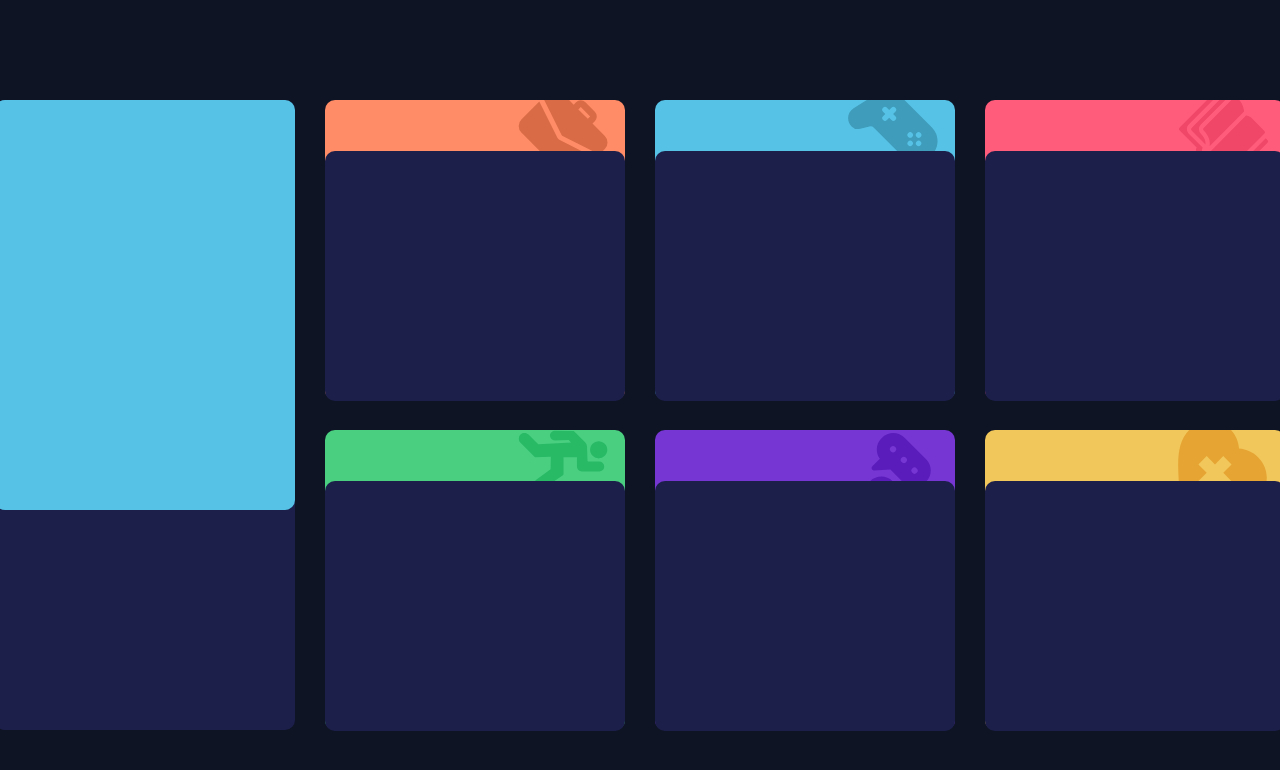
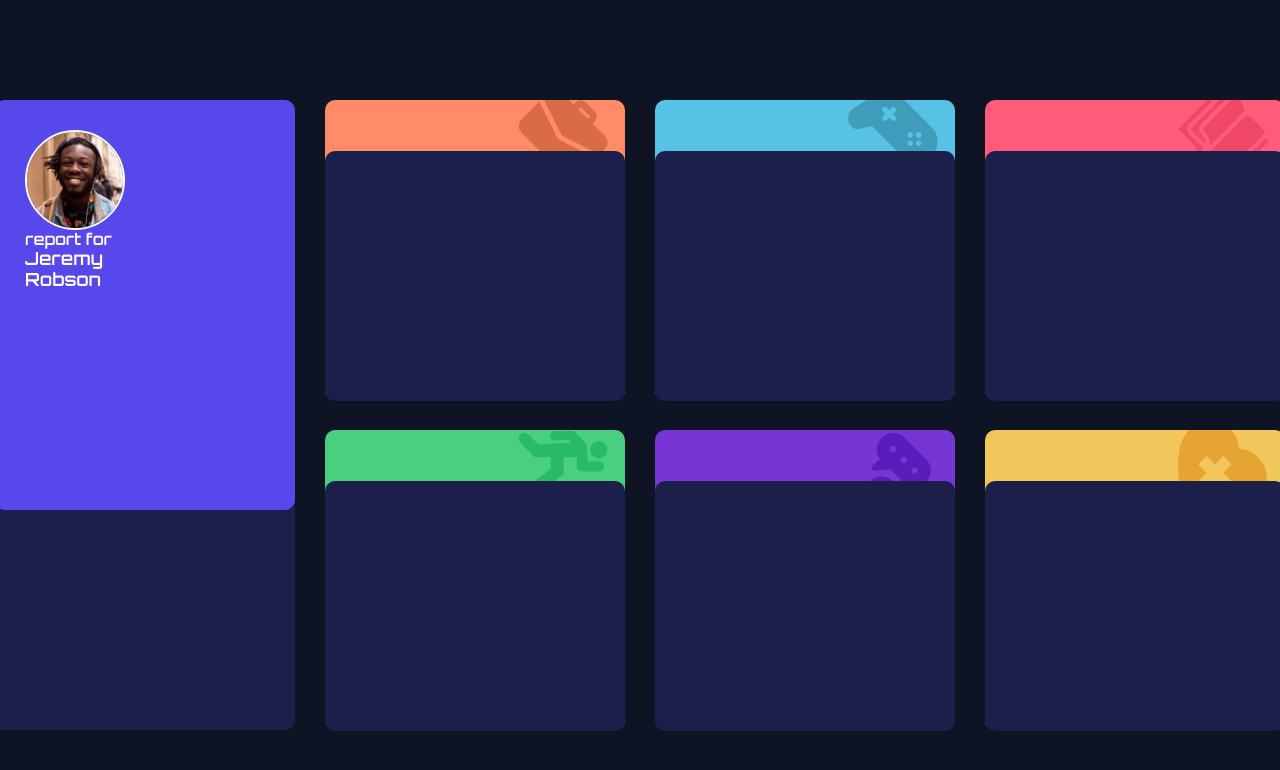
Before and after one commit to CarlosEcheverri2/Dashboar-Control-Tiempo, a plain HTML site: page index.html in a window 1280 px wide. Drawn offline with Linux system fonts and the light colour scheme.

Commit message:
cualquier cosa

```diff
--- a/css/style.css
+++ b/css/style.css
@@ -85,5 +85,22 @@ body {
   width: 300px;
   height: 410px;
   border-radius: 10px;
-  background-color: var(--Softblue);
+  background-color: hsl(246, 80%, 60%);
+  padding: 30px;
 }
+
+.perfil__imagen {
+  width: 100px;
+  height: 100px;
+  border-radius: 50%;
+  border: solid 2px white;
+}
+
+.perfil div {
+  color: white;
+  font-family: "Orbitron", sans-serif;
+}
+
+.perfil__name {
+  font-size: 18px;
+}
--- a/index.html
+++ b/index.html
@@ -7,6 +7,9 @@
   <link rel="stylesheet" href="/css/normalize.css">
   <link rel="stylesheet" href="css/style.css">
   <title>Frontend Mentor | Time tracking dashboard</title>
+  <link rel="preconnect" href="https://fonts.googleapis.com">
+<link rel="preconnect" href="https://fonts.gstatic.com" crossorigin>
+<link href="https://fonts.googleapis.com/css2?family=Orbitron:wght@600&display=swap" rel="stylesheet">
   <style>
     .attribution { font-size: 11px; text-align: center; }
     .attribution a { color: hsl(228, 45%, 44%); }
@@ -17,9 +20,14 @@
     <div class="item">
       <div class="perfil">
         <div class="perfil__imagen">
-
+          <img src="images/image-jeremy.png" alt=jeremy">
         </div>
-        <div></div>
+        <div> report for</div>
+        <div class="perfil__name">
+          Jeremy
+          <br>
+          Robson
+        </div>
         <div></div>
       </div>
     </div>
```
